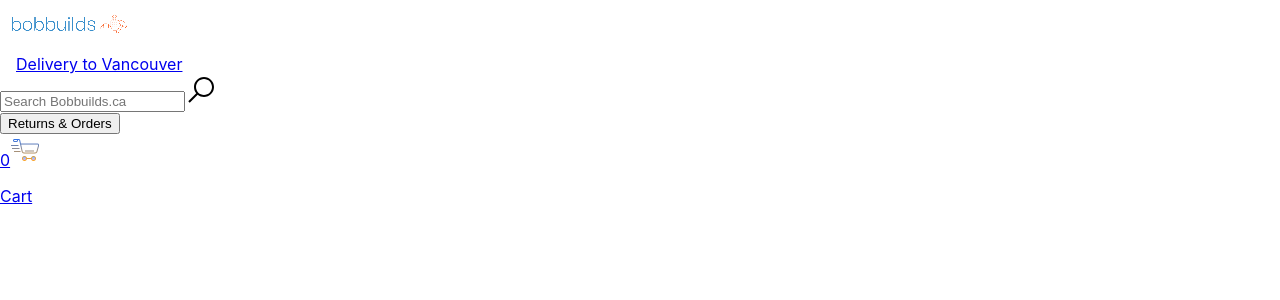
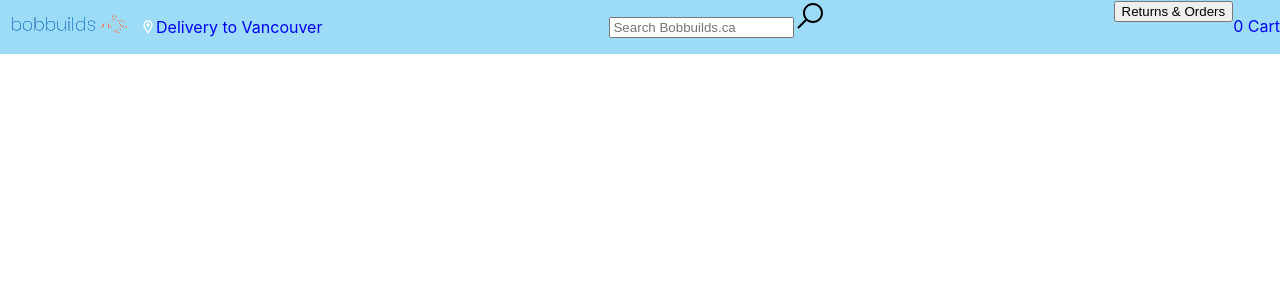
Before and after one commit to mayteles/client-bobbuilds, a React (Create React App) app: page / in a window 1280 px wide. Shown: the top 300 px of the page. Built offline with nearby package versions, Linux system fonts and the light colour scheme.

Commit message:
navbar design implement and div deleted from Header.js

```diff
--- a/src/componets/header/Header.js
+++ b/src/componets/header/Header.js
@@ -12,28 +12,20 @@ import cart from '../../assets/icons/fast-cart.png';
 function Header() {
   return (
     <nav className='nav'>
-      <div>
+      <div className='nav__b1'>
         <Link to={"/"} ><img src={logo} alt='website logo'/></Link>
-        <div>
+        <div className='nav__b1-sub'>
           <img src={pin} alt='Map Pin'/>
-          <Link to={"/some-link"}>Delivery to Vancouver</Link>
+          <Link to={"/some-link"} className='link-no-decoration'>Delivery to Vancouver</Link>
         </div>
       </div>
       <div>
         <input type='text' id="searchInput" placeholder='Search Bobbuilds.ca'/>
         <img src={search} alt='Search Icon' />
       </div>
-      <div>
+      <div className='nav__b3'>
         <Link to={"/OrderHistory"}><button>Returns & Orders</button></Link>
-        <Link to={"/Cart"}>
-          <div>
-            <span>0</span>
-            <img src={cart} alt='shopping cart'/>
-          </div>
-          <div>
-            <p>Cart</p>
-          </div>
-        </Link>
+        <Link className='link-no-decoration' to={"/Cart"}><p><span>0</span> Cart</p></Link>
       </div>
     </nav>
   )
--- a/src/styles/components/Header.scss
+++ b/src/styles/components/Header.scss
@@ -0,0 +1,20 @@
+.nav {
+    display: flex;
+    justify-content: space-between;
+    background-color: rgb(157, 220, 247);
+    &__b1 {
+        display: flex;
+        &-sub {
+            display: flex;
+            justify-content: center;
+            align-items: center;
+        }
+    }
+    &__b3 {
+        display: flex;
+    }
+}
+
+.link-no-decoration {
+    text-decoration: none;
+}
```
